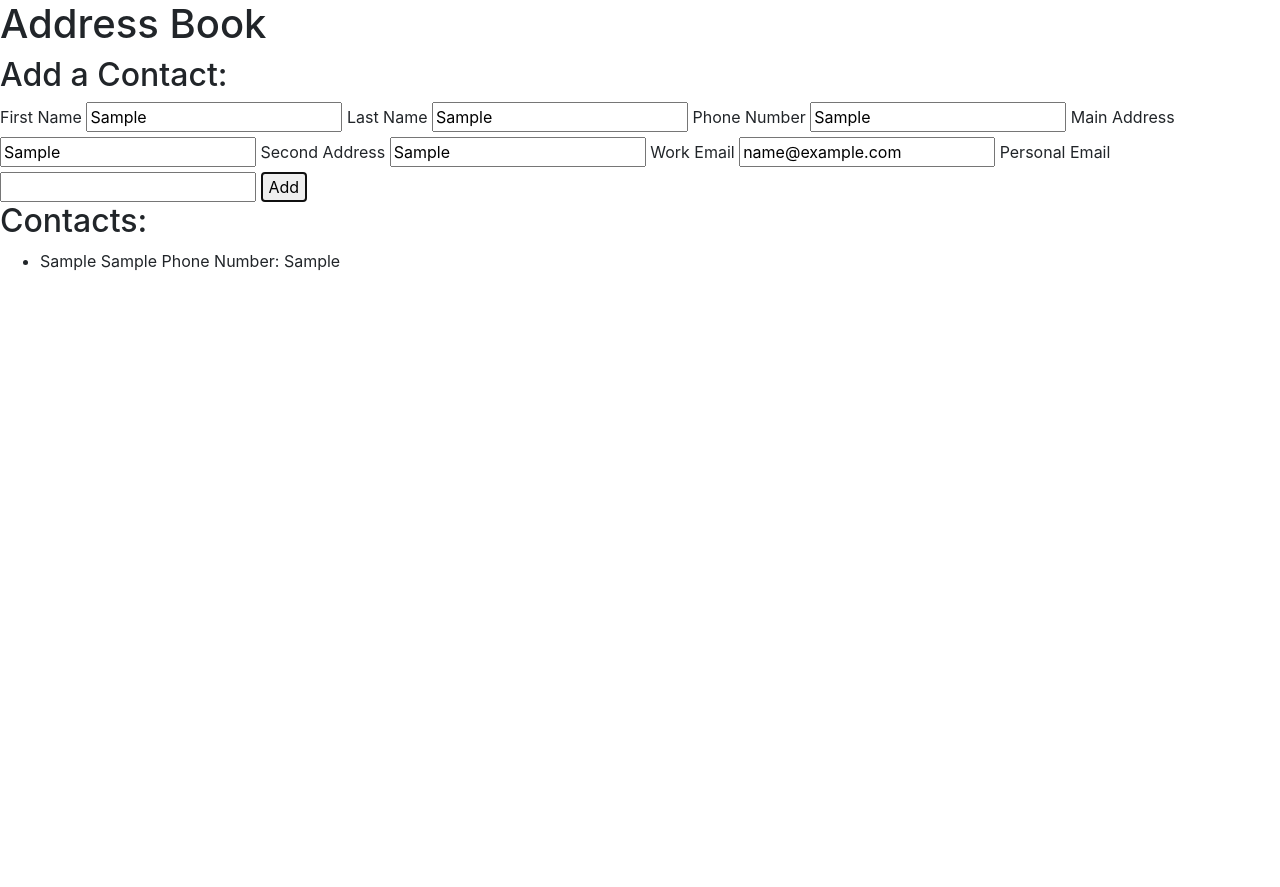
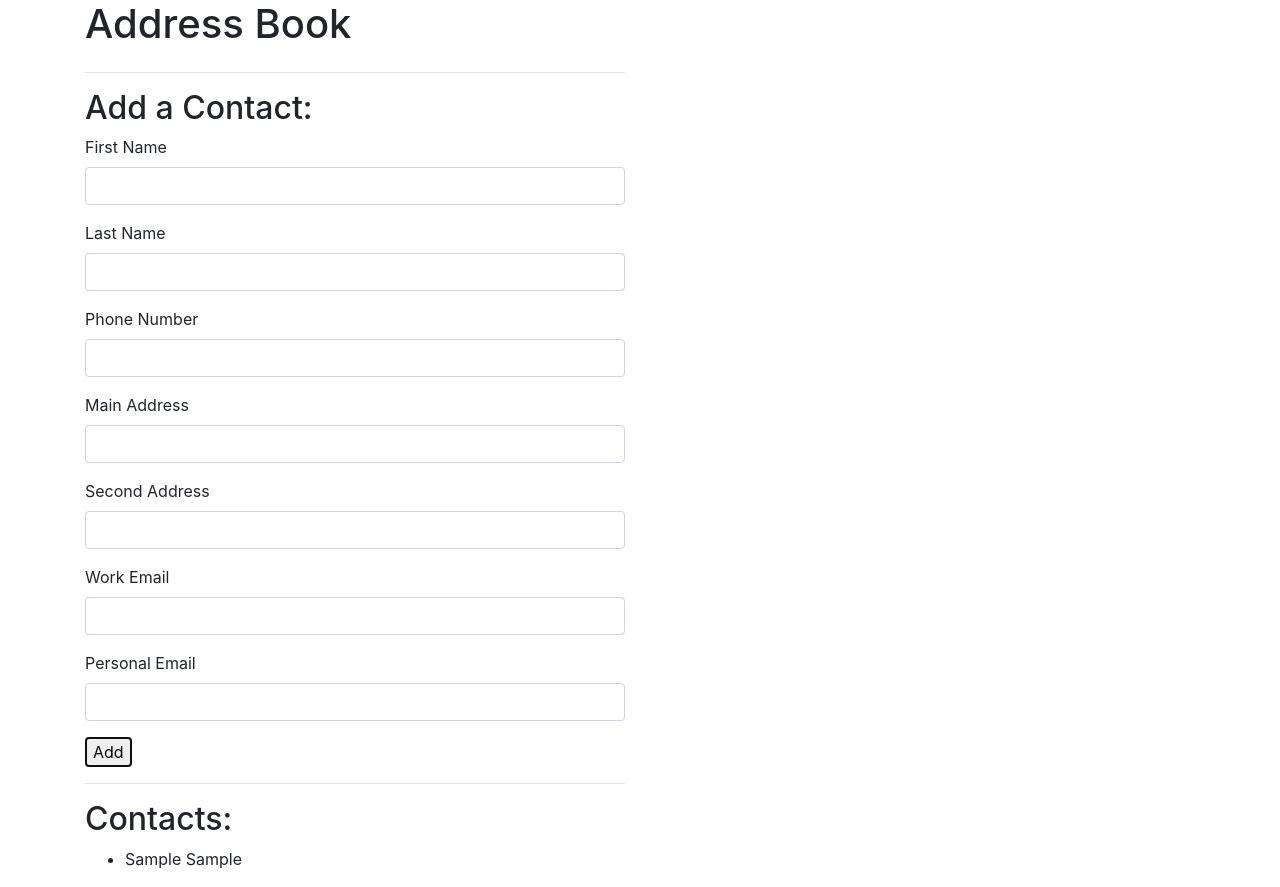
Before and after one commit to aldeling/address-book, a plain HTML site: page index.html in a window 1280 px wide. Both pictures are taken after typing "Sample", "Sample", "Sample", "Sample", "Sample", "name@example.com" into the empty fields and a click on the button "Add". Before the commit the page ends 800 px from the top, so only its background shows below. Drawn offline with nearby package versions, Linux system fonts and the light colour scheme.

Commit message:
update index and js
Co-authored-by: Bai  Jaitrong <bd2jaitrong@gmail.com>

```diff
--- a/index.html
+++ b/index.html
@@ -7,35 +7,61 @@
   <title>Address Book</title>
 </head>
 <body>
+  <div class="container">
     <h1>Address Book</h1>
+    <div class="row">
+      <div class="col-md-6">
+        <hr>
         <h2>Add a Contact:</h2>
         <form id="new-contact">
+          <div class="form-group">
             <label for="new-first-name">First Name</label>
-    <input type="text" id="new-first-name" name="new-first-name">
+            <input type="text" class= "form-control " id="new-first-name" name="new-first-name">
+          </div>
+          <div class="form-group">
             <label for="new-last-name">Last Name</label>
-    <input type="text" id="new-last-name" name="new-last-name">
+            <input type="text" class="form-control" id="new-last-name" name="new-last-name">
+          </div>
+          <div class="form-group">
             <label for="new-phone-number">Phone Number</label>
-    <input type="text" id="new-phone-number" name="new-phone-number">
+            <input type="text"  class="form-control" id="new-phone-number" name="new-phone-number">
+          </div>
+          <div class="form-group">
             <label for="new-address-one">Main Address</label>
-    <input type="text" id="new-address-one" name="new-address-one">
+            <input type="text" class="form-control" id="new-address-one" name="new-address-one">
+          </div>
+          <div class="form-group">
             <label for="new-address-two">Second Address</label>
-    <input type="text" id="new-address-two" name="new-address-two">
+            <input type="text" class="form-control" id="new-address-two" name="new-address-two">
+          </div>
+          <div class="form-group">
             <label for="new-work-email">Work Email</label>
-    <input type="text" id="new-work-email" name="new-work-email">
+            <input type="text" class="form-control" id="new-work-email" name="new-work-email">
+          </div>
+          <div class="form-group">
             <label for="new-personal-email">Personal Email</label>
-    <input type="text" id="new-personal-email" name="new-personal-email">
+            <input type="text"  class="form-control" id="new-personal-email" name="new-personal-email">
+          </div>
           <button type="submit">Add</button>
         </form>
-
+        <hr>
         <h2>Contacts:</h2>
         <div id="contacts">
       </div>
-
-  <div id="contact-details" class="hidden">
-    <p>First Name: <span id="first-name"></span></p>
-    <p>Last Name: <span id="last-name"></span></p>
-    <p>Phone Number: <span id="phone-number"></span></p>
     </div>
-
+    <div class="col-md-6">
+      <div id="contact-details" class ="hidden">
+        <p>First Name: <span class="first-name"></span></p>
+        <p>Last Name: <span class="last-name"></span></p>
+        <p>Phone Number: <span class="phone-number"></span></p>
+        <p>Address one: <span class="address-one"></span></p>
+        <p>Address two: <span class="address-two"></span></p>
+        <p>Work email: <span class="work-email"></span></p>
+        <p>personal email: <span class="personal-email"></span></p>
+        <button class="btn-primary delete" type="button">Delete</button>
+      </div>
+    </div>
+    </div>
+  </div>
 </body>
 </html>
--- a/js/scripts.js
+++ b/js/scripts.js
@@ -30,21 +30,19 @@ AddressBook.prototype.deleteContact = function(id) {
 };
 
 //Business Logic for Contact
-function Contact(firstName, lastName, phoneNumber, address1, address2, workEmail, personEmail) {
+function Contact(firstName, lastName, phoneNumber, addressOne, addressTwo, workEmail, personalEmail) {
   this.firstName = firstName;
   this.lastName = lastName;
   this.phoneNumber = phoneNumber;
-  this.address1 = address1;
-  this.address2 = address2;
+  this.addressOne = addressOne;
+  this.addressTwo = addressTwo;
   this.workEmail = workEmail;
-  this.personEmail = personEmail;
+  this.personalEmail = personalEmail;
 }
 
 Contact.prototype.fullName = function() {
 return this.firstName + " " + this.lastName;
 };
-
-
 
 //UI Logic
 
@@ -56,15 +54,32 @@ function listContacts(addressBookToDisplay) {
   const ul = document.createElement("ul");
   Object.keys(addressBookToDisplay.contacts).forEach(function(key) {
     const contact = addressBookToDisplay.findContact(key);
-    const br = document.createElement("br");
     const li = document.createElement("li");
     li.append(contact.fullName());
     li.setAttribute("id", contact.id);
-    li.append("\nPhone Number: " + contact.phoneNumber);
-    ul.append(li);
-    ul.append(br);
+    ul.append(li)
   });
   contactsDiv.append(ul);
+}
+
+function displayContactDetails(event) {
+  const contact = addressBook.findContact(event.target.id);
+  document.querySelector(".first-name").innerText = contact.firstName;
+  document.querySelector(".last-name").innerText = contact.lastName;
+  document.querySelector(".phone-number").innerText = contact.phoneNumber;
+  document.querySelector(".address-one").innerText = contact.addressOne;
+  document.querySelector(".address-two").innerText = contact.addressTwo;
+  document.querySelector(".work-email").innerText = contact.workEmail;
+  document.querySelector(".personal-email").innerText = contact.personalEmail
+  document.querySelector("button.delete").setAttribute("id", contact.id);
+  document.querySelector("div#contact-details").removeAttribute("class");
+}
+
+function handleDelete(event) {
+  addressBook.deleteContact(event.target.id);
+  document.querySelector("button.delete").removeAttribute("id");
+  document.querySelector("div#contact-details").setAttribute("class", "hidden");
+  listContacts(addressBook);
 }
 
 function handleFormSubmission(event) {
@@ -76,12 +91,21 @@ function handleFormSubmission(event) {
   const inputtedAddressTwo = document.querySelector("input#new-address-two").value;
   const inputtedWorkEmail = document.querySelector("input#new-work-email").value;
   const inputtedPersonalEmail = document.querySelector("input#new-personal-email").value;
+
   let newContact = new Contact(inputtedFirstName, inputtedLastName, inputtedPhoneNumber, inputtedAddressOne, inputtedAddressTwo, inputtedWorkEmail, inputtedPersonalEmail);
   addressBook.addContact(newContact);
-  console.log(addressBook);
   listContacts(addressBook);
+  document.querySelector("input#new-first-name").value = null;
+  document.querySelector("input#new-last-name").value = null;
+  document.querySelector("input#new-phone-number").value = null;
+  document.querySelector("input#new-address-one").value = null;
+  document.querySelector("input#new-address-two").value = null;
+  document.querySelector("input#new-work-email").value = null;
+  document.querySelector("input#new-personal-email").value =null;
 }
 
 window.addEventListener("load", function (){
   document.querySelector("form#new-contact").addEventListener("submit", handleFormSubmission);
+  document.querySelector("div#contacts").addEventListener("click", displayContactDetails);
+  document.querySelector("button.delete").addEventListener("click", handleDelete);
 });
```
Lines whose indentation alone changed are shown as unchanged.
